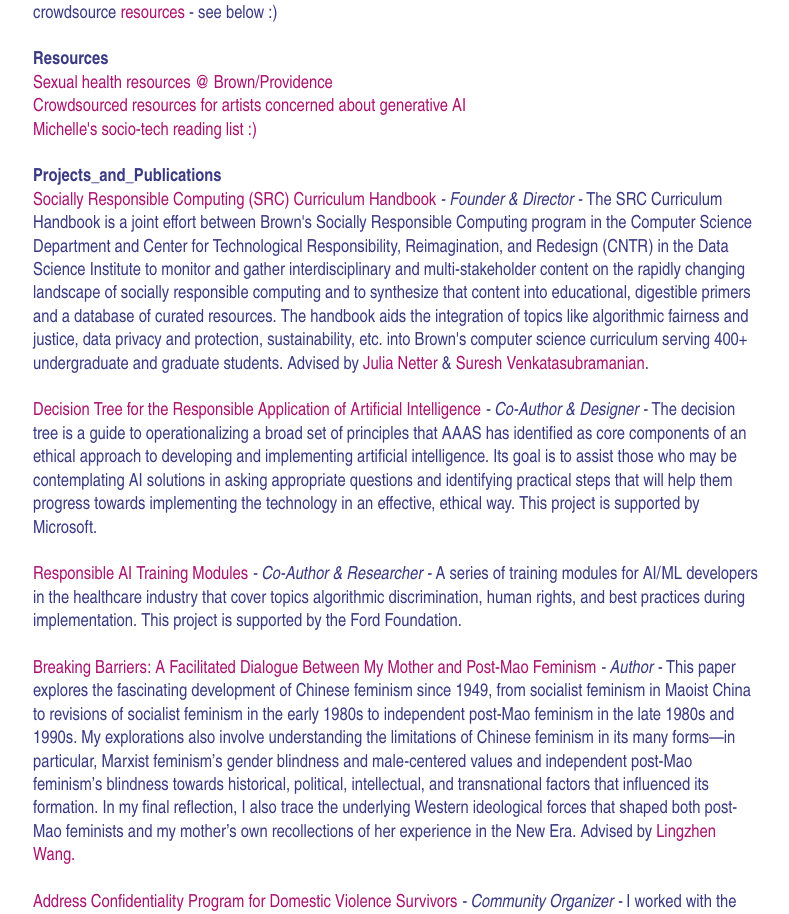
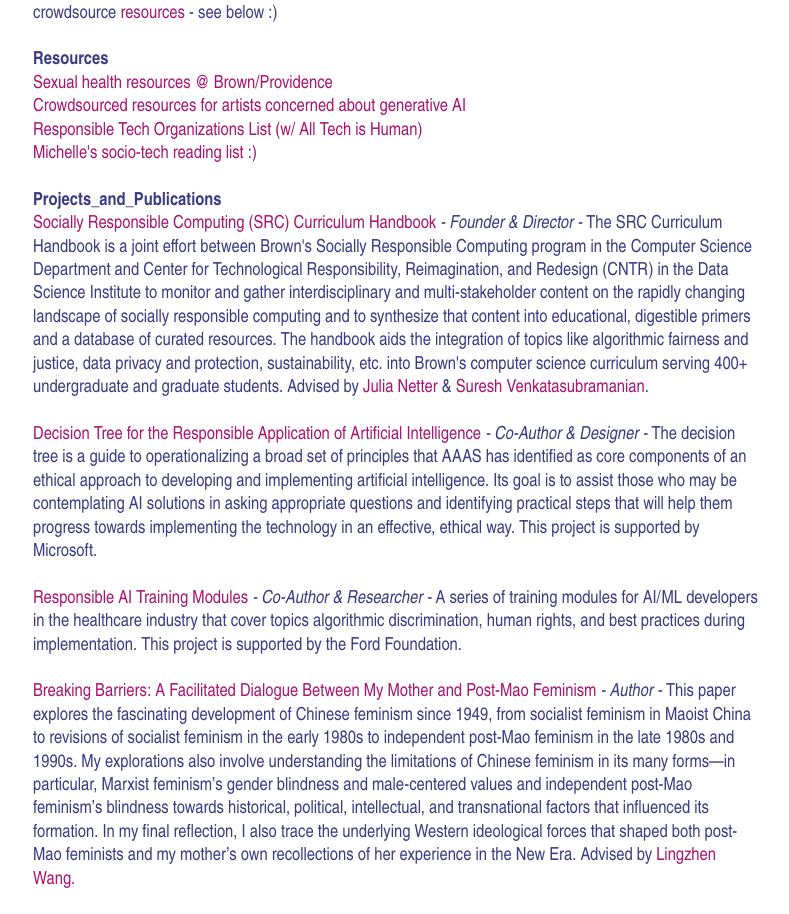
Before and after one commit to michelle-ding/michelle-ding.github.io, a React (Create React App) app: page / in a window 1280 px wide. Shown: the part 966-1880 px from the top of the page, without its empty margins (415-1204 px from the left). Built offline with nearby package versions, Linux system fonts and the light colour scheme; the HTML template or start-up script is replaced by a standard one.

Commit message:
org list

```diff
--- a/src/Body.tsx
+++ b/src/Body.tsx
@@ -382,11 +382,12 @@ function resources(){
                 <br></br>
             <a target="_blank" id="ref" href="https://docs.google.com/spreadsheets/d/1XL17SFOEy12K_yALJxL9mgCyD2IAn6MTO9eB6iyb05c/edit?usp=sharing">
                 Crowdsourced resources for artists concerned about generative AI</a>
-                {/* <br></br>
-                <a target="_blank" id="ref" href="https://docs.google.com/spreadsheets/d/1eiZKnNeeQlvr4NaVOwCfhpNAaEr7lp-kELyvfjCZS64/edit?usp=sharing">
-                * Ways to turn off AI training on platforms</a> */}
+
+
                 <br></br>
-
+                <a target="_blank" id="ref" href="https://alltechishuman.org/responsible-tech-organizations">
+                Responsible Tech Organizations List (w/ All Tech is Human)</a>
+                <br></br>
                 <a target="_blank" id="ref" href="https://www.goodreads.com/review/list/181978928-michelle?order=d&shelf=michelles-sociotech-reads">
                 Michelle's socio-tech reading list :)</a>
 
```
